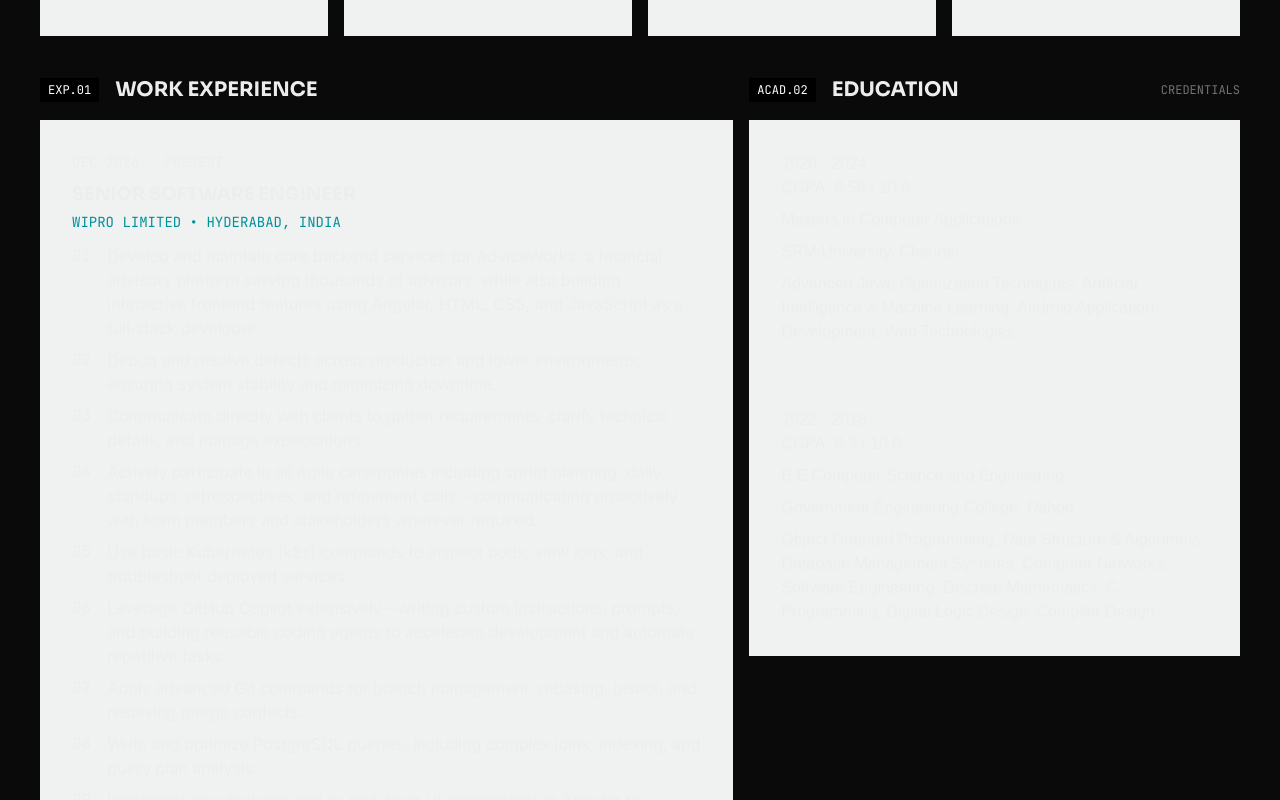
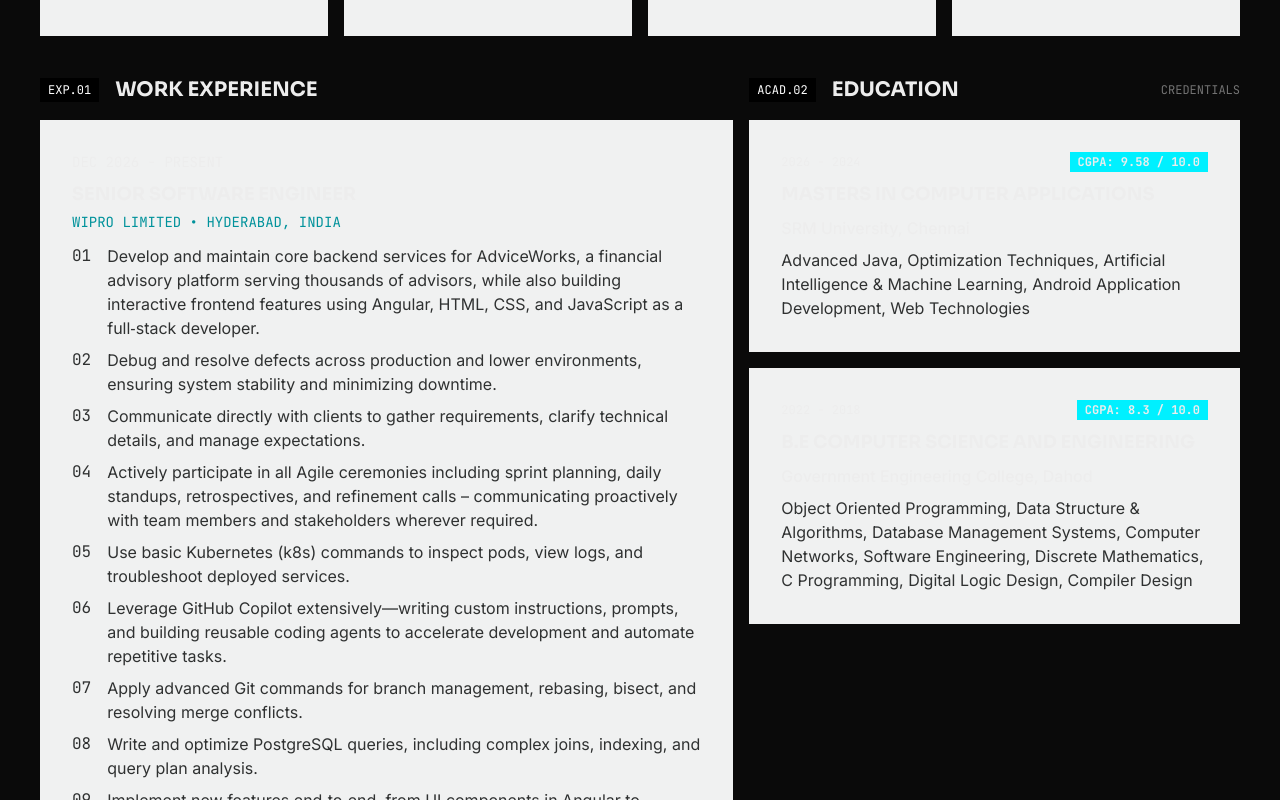
Before and after one commit to DracFiendMG/portfolio, a Next.js app: page /resume in a window 1280 px wide. Shown: the part 680-1480 px from the top of the page. Built offline with nearby package versions, Linux system fonts and the light colour scheme.

Commit message:
feat: add resume page with profile, work experience, and education sections

```diff
--- a/app/resume/page.tsx
+++ b/app/resume/page.tsx
@@ -81,7 +81,7 @@ export default function Resume() {
                                         <div className='flex flex-col gap-2'>
                                             {experience.responsibilities.map((res, idx) => {
                                                 return (
-                                                    <div className='flex gap-4' key={idx}>
+                                                    <div className='flex gap-4 text-[#2F3131]' key={idx}>
                                                         <span className='font-mono'>{idx < 9 ? '0' : ''}{idx + 1}</span>
                                                         <p className='font-inter'>{res}</p>
                                                     </div>
@@ -102,16 +102,17 @@ export default function Resume() {
                         </div>
                         <p className='uppercase text-xs text-[#737373] font-mono'>Credentials</p>
                     </div>
+                    <div className='flex flex-col gap-4'>
                         {education.map((edu: Education, idx: number) => {
                             return (
                                 <div key={idx} className='flex flex-col gap-2 bg-[#F0F1F1] p-8'>
-                                <div>
+                                    <div className='font-mono text-xs flex justify-between items-center'>
                                         <p>{edu.to} - {edu.from}</p>
-                                    <p>CGPA: {edu.cgpa} / 10.0</p>
+                                        <p className='bg-[#00F0FF] px-2 py-0.5 font-bold'>CGPA: {edu.cgpa} / 10.0</p>
                                     </div>
-                                <h2>{edu.degree}</h2>
-                                <p>{edu.college}</p>
-                                <div>
+                                    <h2 className='uppercase text-lg font-bold font-sora'>{edu.degree}</h2>
+                                    <p className='font-inter font-medium'>{edu.college}</p>
+                                    <div className='font-inter text-[#2F3131]'>
                                         {
                                             edu.learnings.join(", ")
                                         }
@@ -119,6 +120,16 @@ export default function Resume() {
                                 </div>
                             )
                         })}
+                    </div>
+                </div>
+                <div>
+                    <div>
+                        <p></p>
+                        <p></p>
+                    </div>
+                    <div>
+
+                    </div>
                 </div>
             </section>
             <section>
```
Lines whose indentation alone changed are shown as unchanged.
